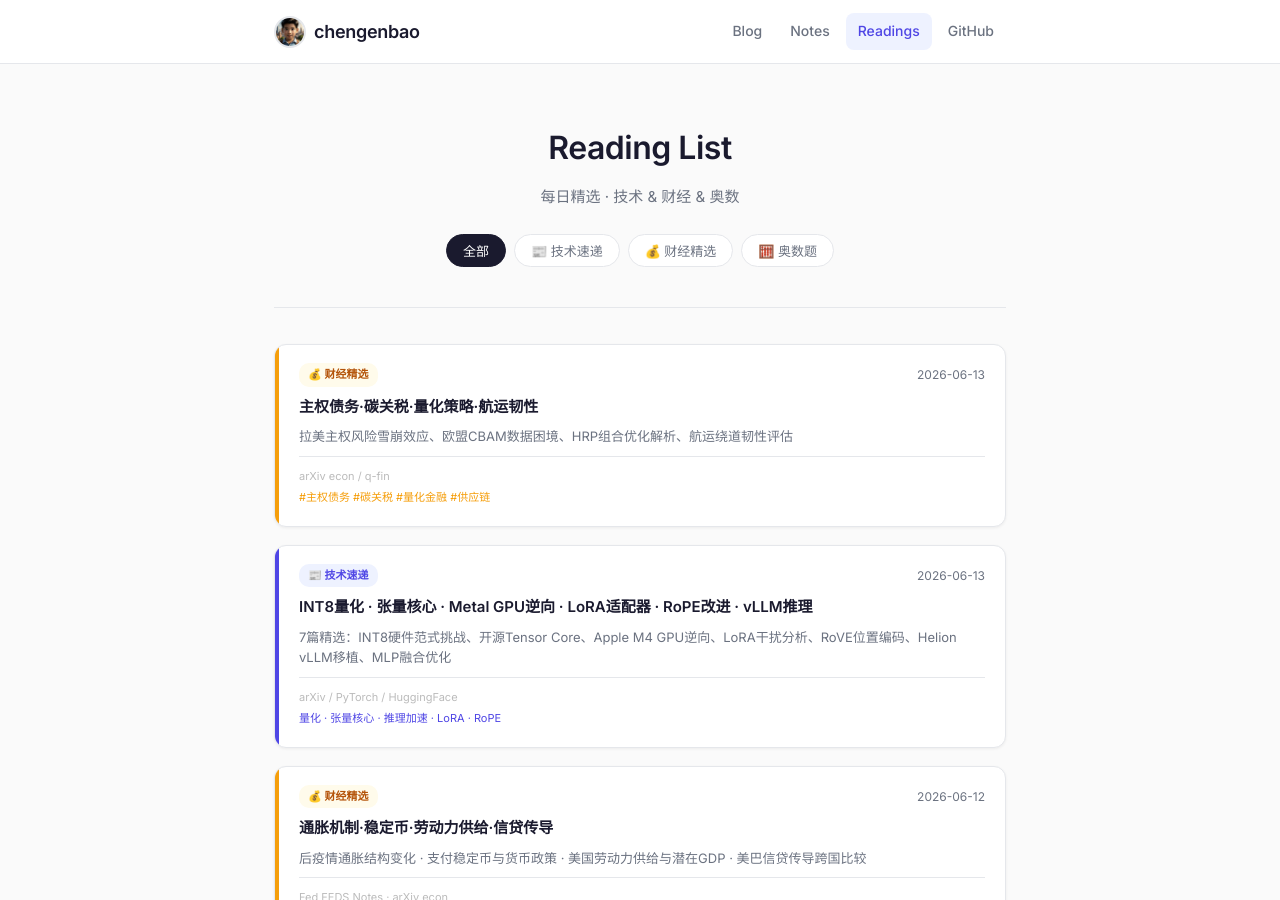
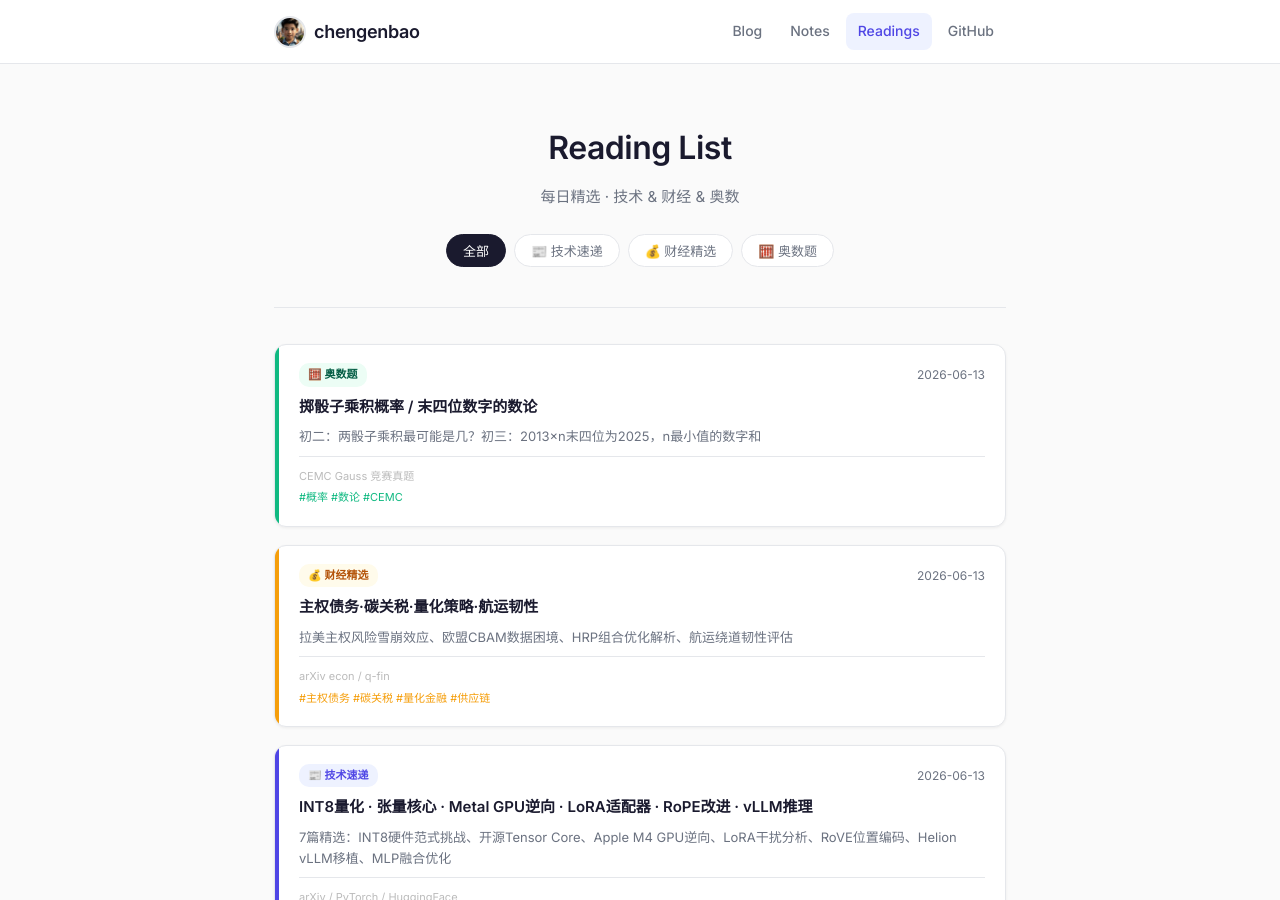
Before and after one commit to chengenbao/chengenbao.github.io, a Jekyll site: the page built from reading-list/index.md, in a window 1280 px wide and 900 px high. Built offline with Jekyll 4.4.1, drawn with Linux system fonts in a browser that asks for light colours.

Commit message:
add math card 2026-06-13

```diff
--- a/reading-list/index.md
+++ b/reading-list/index.md
@@ -18,6 +18,7 @@
   </div>
 
   <div class="rl-grid">
+<a class="rl-card math" href="/reading-list/2026-06-13-math/"><div class="rl-accent"></div><div class="rl-body"><div class="rl-top"><span class="rl-badge math">🧮 奥数题</span><time>2026-06-13</time></div><h2>掷骰子乘积概率 / 末四位数字的数论</h2><p>初二：两骰子乘积最可能是几？初三：2013×n末四位为2025，n最小值的数字和</p><div class="rl-meta"><span class="rl-source">CEMC Gauss 竞赛真题</span><span class="rl-tags">#概率 #数论 #CEMC</span></div></div></a>
 <a class="rl-card finance" href="/reading-list/2026-06-13-finance-daily/">
   <div class="rl-accent"></div>
   <div class="rl-body">
```
